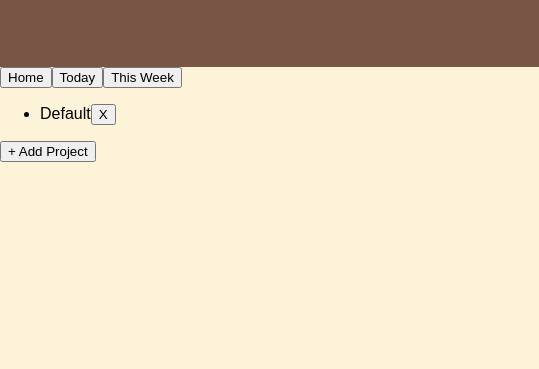
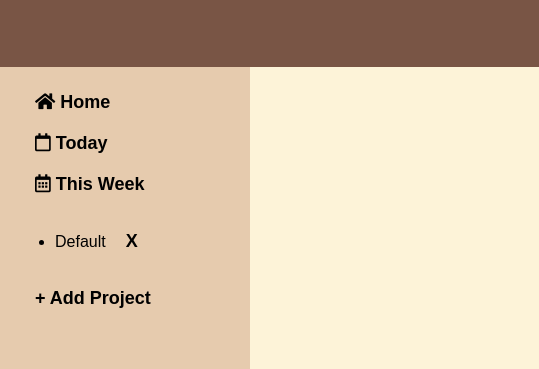
Before and after one commit to jordyf15/todo-list, a website built with webpack: page src/index.html in a window 1280 px wide. Shown: the top 369 px of the page, 0-539 px from the left. Built offline with nearby package versions, Linux system fonts and the light colour scheme; a web font is replaced by a local one.

Commit message:
style project section temp

```diff
--- a/src/scripts/userInterface.js
+++ b/src/scripts/userInterface.js
@@ -33,19 +33,19 @@ function renderMain(){
     projectSection.id = 'project-section';
 
     const allTodo = document.createElement('button');
-    allTodo.textContent = 'Home';
+    allTodo.innerHTML = '<i class="fas fa-home"></i> Home';
     allTodo.id = 'all-todo-button';
     allTodo.addEventListener('click', renderAllTodos);
     projectSection.appendChild(allTodo);
 
     const todayTodos = document.createElement('button');
-    todayTodos.textContent = 'Today';
+    todayTodos.innerHTML = '<i class="far fa-calendar"></i> Today';
     todayTodos.id = 'today-todo-button';
     todayTodos.addEventListener('click', renderTodayTodos);
     projectSection.appendChild(todayTodos);
 
     const thisWeekTodos = document.createElement('button');
-    thisWeekTodos.textContent = 'This Week';
+    thisWeekTodos.innerHTML = '<i class="far fa-calendar-alt"></i> This Week';
     thisWeekTodos.id = 'this-week-todo-button';
     thisWeekTodos.addEventListener('click', renderThisWeekTodos);
     projectSection.appendChild(thisWeekTodos);
--- a/src/styles/index.css
+++ b/src/styles/index.css
@@ -28,8 +28,34 @@ header #logo-img {
 
 main{
     flex-grow: 1;
+    display: flex;
 }
 
+#project-section{
+    padding: 15px;
+    min-width: 250px;
+    background-color: #e6cbae;
+    display: flex;
+    flex-direction: column;
+}
+
+#project-section button{
+    padding: 10px 20px;
+    border:none;
+    background: none;
+    font-weight: bold;
+    font-size: 18px;
+    text-align: left;
+}
+
+.delete-project-buttons{
+    padding: 0;
+}
+
+
+#todo-list-section{
+    background-color:peru;
+}
 
 
 footer{
```
